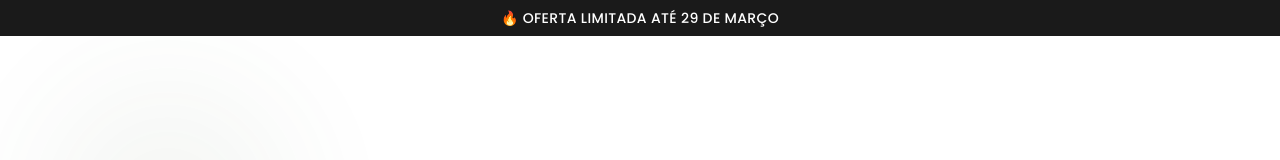
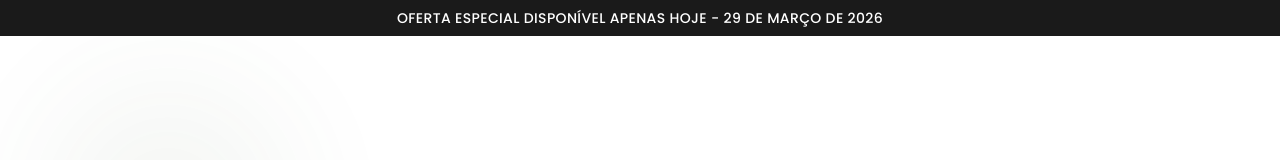
Before and after one commit to anderssonjorge52-hue/dtm-mandibula, a React (Vite) app: page / in a window 1280 px wide. Shown: the top 160 px of the page. Built offline with nearby package versions, Linux system fonts and the light colour scheme.

Commit message:
feat: Improve date formatting in header
Updates the header text and date formatting to a more user-friendly "Oferta especial disponível apenas hoje - [Formatted Date]" to clearly communicate limited-time offers. Includes year in the date for better context.

```diff
--- a/src/App.tsx
+++ b/src/App.tsx
@@ -84,6 +84,7 @@ export default function App() {
   const formattedDate = today.toLocaleDateString('pt-BR', {
     day: '2-digit',
     month: 'long',
+    year: 'numeric'
   });
 
   return (
@@ -91,7 +92,7 @@ export default function App() {
       {/* Top Bar */}
       <div className="bg-brand-ink py-2 px-4 text-center">
         <p className="text-white text-xs md:text-sm font-medium tracking-wide uppercase">
-          🔥 Oferta limitada até {formattedDate}
+          Oferta especial disponível apenas hoje - {formattedDate}
         </p>
       </div>
 
```
